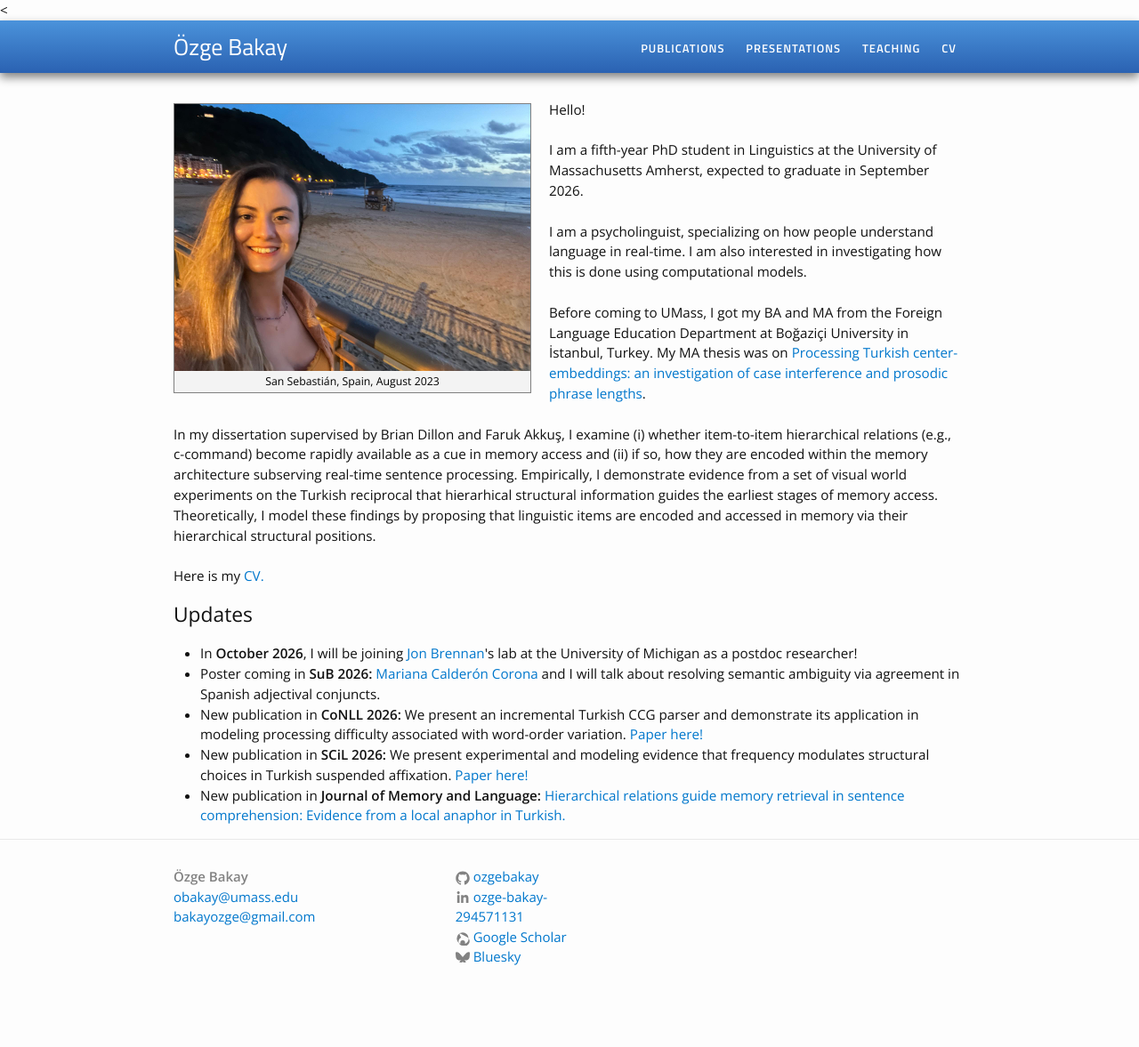
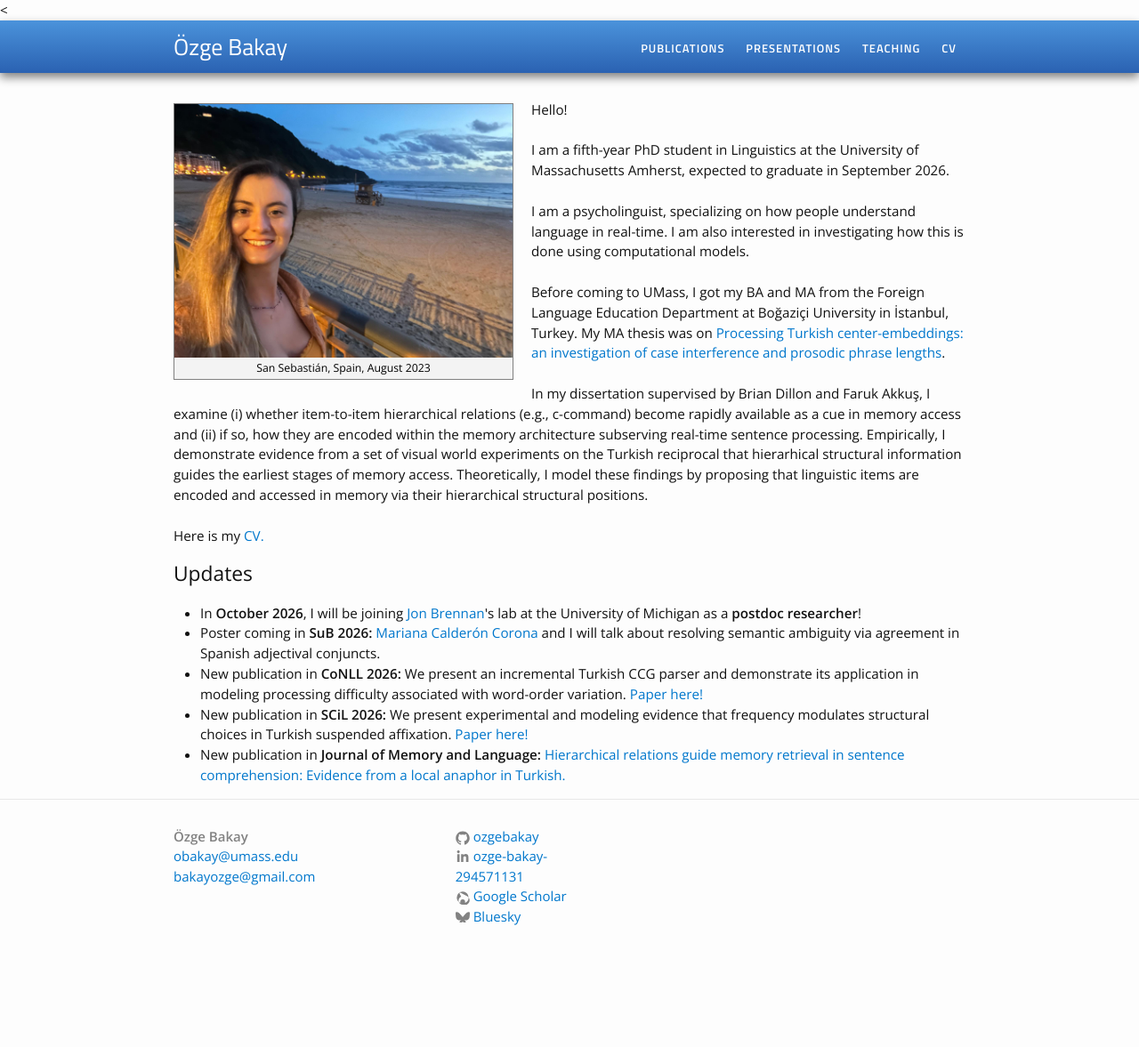
Before and after one commit to ozgebakay/ozgebakay.github.io, a Jekyll site: the page built from index.html, in a window 1280 px wide. Shown: the whole page at 89% size. Built offline with Jekyll 4.4.1, drawn with Linux system fonts in a browser that asks for light colours; after the commit the page ends 1131 px from its top, so only the background shows below that.

Commit message:
Update index.html

```diff
--- a/index.html
+++ b/index.html
@@ -2,7 +2,7 @@
 layout: default
 ---
 
-{% include image.html url="/images/profile.jpg" caption="San Sebastián, Spain, August 2023" width=400 align="left" %}
+{% include image.html url="/images/profile.jpg" caption="San Sebastián, Spain, August 2023" width=380 align="left" %}
 
 <div class="home">
 
@@ -22,7 +22,7 @@ Here is my <a href="/cv/OzgeBakay_CV.pdf">CV.</a></p>
 <h2>Updates</h2>
 <div class="updates" style="overflow-y: visible;">
 <ul>
-<li>In <b>October 2026</b>, I will be joining <a href="https://jobrenn.gitlab.io" target="_blank">Jon Brennan</a>'s lab at the University of Michigan as a postdoc researcher!</li>
+<li>In <b>October 2026</b>, I will be joining <a href="https://jobrenn.gitlab.io" target="_blank">Jon Brennan</a>'s lab at the University of Michigan as a <b>postdoc researcher</b>!</li>
 <li>Poster coming in <b>SuB 2026:</b> <a href="https://sites.google.com/view/lingmarianacalderon/about/" target="_blank">Mariana Calderón Corona</a> and I will talk about resolving semantic ambiguity via agreement in Spanish adjectival conjuncts.</li>
 <li>New publication in <b>CoNLL 2026:</b> We present an incremental Turkish CCG parser and demonstrate its application in modeling processing difficulty associated with word-order variation. <a href="https://aclanthology.org/2026.conll-main.36.pdf" target="_blank">Paper here!</a></li>
 <li>New publication in <b>SCiL 2026:</b> We present experimental and modeling evidence that frequency modulates structural choices in Turkish suspended affixation. <a href="https://aclanthology.org/2026.scil-main.32.pdf" target="_blank">Paper here!</a></li>
```
